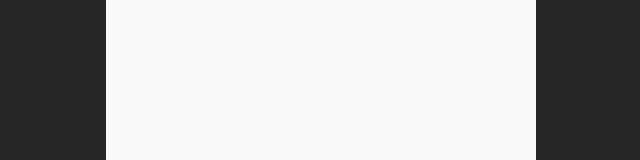
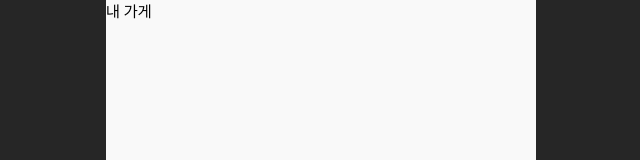
Before and after one commit to GAMONG-SABUJAK/SABUJAK_Front, a React (Vite) app: page /store in a window 1280 px wide. Shown: the top 160 px of the page, without its empty margins (319-959 px from the left). Built offline with nearby package versions, Linux system fonts and the light colour scheme.

Commit message:
ai홍보글 UI

```diff
--- a/src/App.jsx
+++ b/src/App.jsx
@@ -9,6 +9,8 @@ import DealMain from "./pages/nearbyStockDeals/DealMain";
 import DealDetail from "./pages/nearbyStockDeals/DealDetail";
 import Advertise from "./pages/Advertise/Advertise";
 import OutputText from "./pages/Advertise/OutputText";
+import ChatMain from "./pages/Chat/ChatMain";
+import StoreMain from "./pages/MyStore/StoreMain";
 
 function App() {
   return (
@@ -20,6 +22,8 @@ function App() {
           <Route path="/deals/:id" element={<DealDetail />} />
           <Route path="/write" element={<Advertise />} />
           <Route path="/output" element={<OutputText />} />
+          <Route path="/chat" element={<ChatMain />} />
+          <Route path="/store" element={<StoreMain />} />
         </Routes>
         <Menu />
       </div>
--- /dev/null
+++ b/src/pages/Chat/ChatMain.jsx
@@ -0,0 +1,9 @@
+import React from "react";
+
+export default function ChatMain() {
+  return (
+    <div>
+      <div>chat</div>
+    </div>
+  );
+}
--- /dev/null
+++ b/src/pages/MyStore/StoreMain.jsx
@@ -0,0 +1,9 @@
+import React from "react";
+
+export default function StoreMain() {
+  return (
+    <div>
+      <div>내 가게</div>
+    </div>
+  );
+}
```
Also changed, not shown: 1 other file (tests, documents, lock files or other folders).
